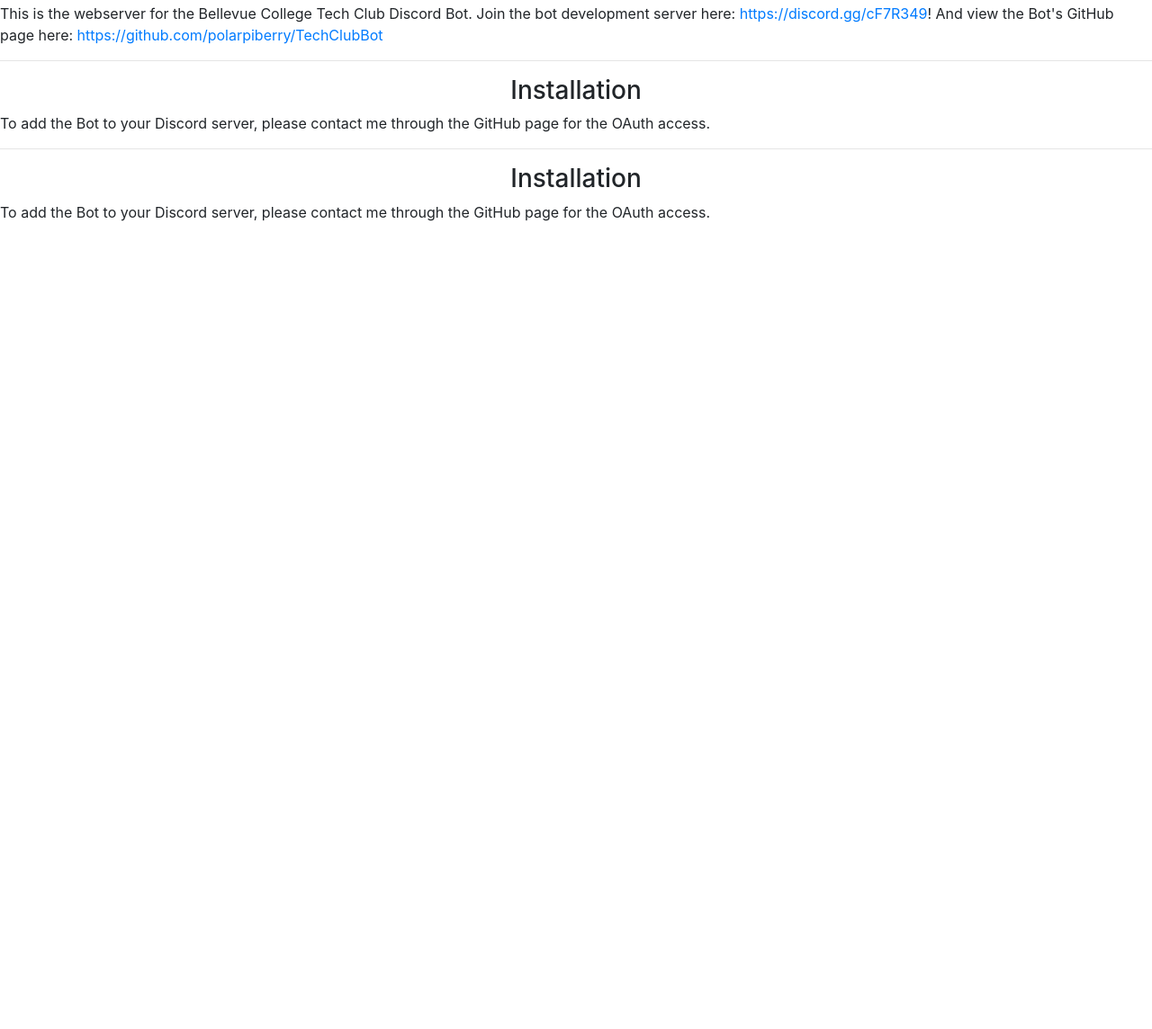
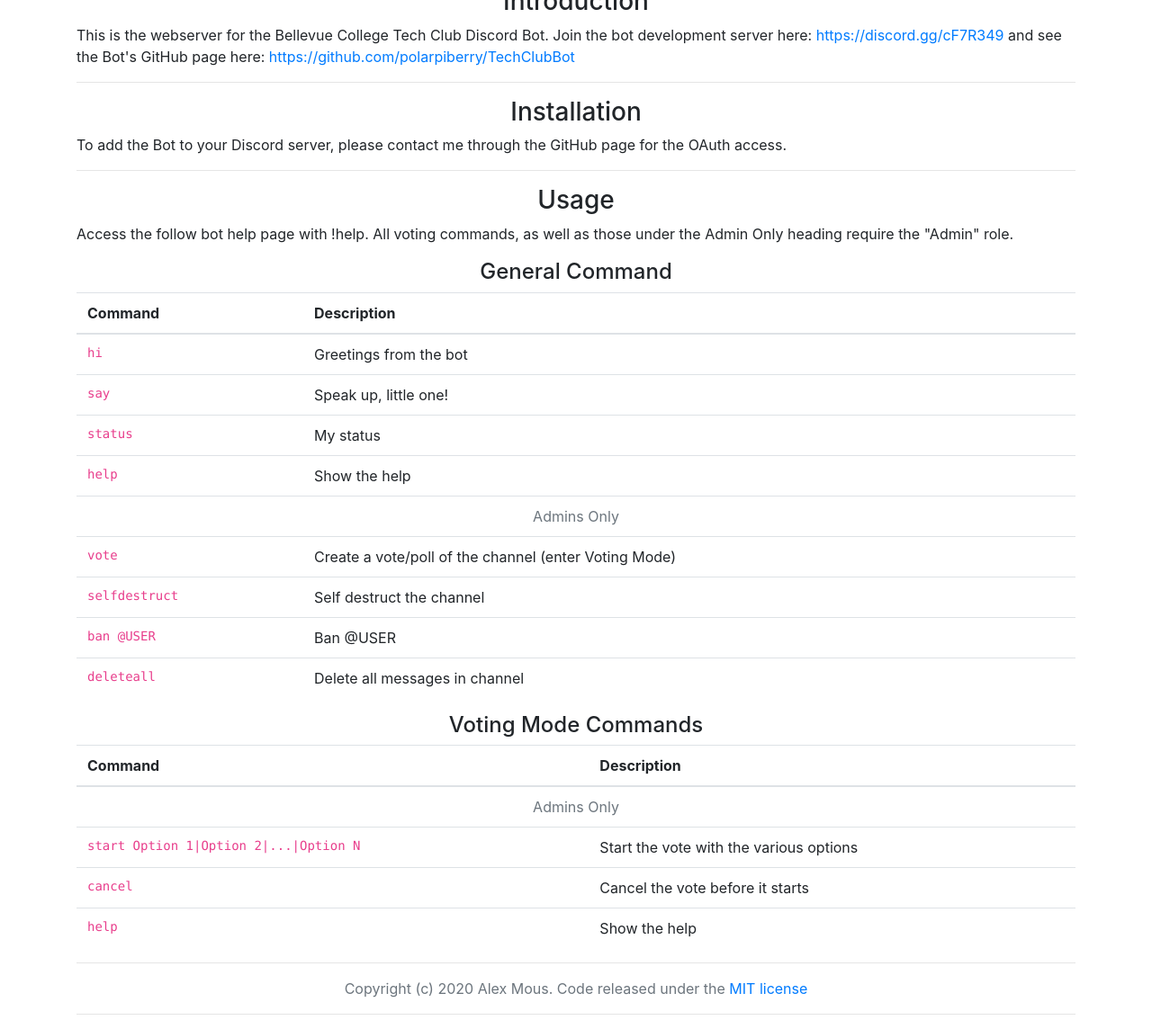
Before and after one commit to alex-mous/TechClubBot, a website: page index.html in a window 1280 px wide. Shown: the part 95-1239 px from the top of the page at 90% size. Before the commit the page ends 800 px from the top, so only its background shows below. Drawn offline with nearby package versions, Linux system fonts and the light colour scheme.

Commit message:
Add license

```diff
--- a/index.html
+++ b/index.html
@@ -4,13 +4,13 @@
         <link rel="stylesheet" href="https://stackpath.bootstrapcdn.com/bootstrap/4.5.2/css/bootstrap.min.css" integrity="sha384-JcKb8q3iqJ61gNV9KGb8thSsNjpSL0n8PARn9HuZOnIxN0hoP+VmmDGMN5t9UJ0Z" crossorigin="anonymous">
     </head>
     <body>
-        <div class="containter">
-            <h1 class="text-center">Welcome to the Tech Club Bot!</h1>
+        <div class="container">
+            <h1 class="text-center my-3">Welcome to the Tech Club Bot!</h1>
             <h3 class="text-center">
                 Introduction
             </h3>
             <p>
-                This is the webserver for the Bellevue College Tech Club Discord Bot. Join the bot development server here: <a href="https://discord.gg/cF7R349">https://discord.gg/cF7R349</a>! And view the Bot's GitHub page here: <a href="https://github.com/polarpiberry/TechClubBot">https://github.com/polarpiberry/TechClubBot</a>
+                This is the webserver for the Bellevue College Tech Club Discord Bot. Join the bot development server here: <a href="https://discord.gg/cF7R349">https://discord.gg/cF7R349</a> and see the Bot's GitHub page here: <a href="https://github.com/polarpiberry/TechClubBot">https://github.com/polarpiberry/TechClubBot</a>
             </p>
             <hr>
             <h3 class="text-center">
@@ -21,11 +21,166 @@
             </p>
             <hr>
             <h3 class="text-center">
-                Installation
+                Usage
             </h3>
             <p>
-                To add the Bot to your Discord server, please contact me through the GitHub page for the OAuth access.
+                Access the follow bot help page with !help. All voting commands, as well as those under the Admin Only heading require the "Admin" role.
+                <h4 class="text-center">General Command</h4>
+                <table class="table">
+                    <thead>
+                        <tr>
+                            <th>
+                                Command
+                            </th>
+                            <th>
+                                Description
+                            </th>
+                        </tr>
+                    </thead>
+                    <tbody>
+                        <tr>
+                            <td>
+                                <code>
+                                    hi
+                                </code>
+                            </td>
+                            <td>
+                                Greetings from the bot
+                            </td>
+                        </tr>
+                        <tr>
+                            <td>
+                                <code>
+                                    say
+                                </code>
+                            </td>
+                            <td>
+                                Speak up, little one!
+                            </td>
+                        </tr>
+                        <tr>
+                            <td>
+                                <code>
+                                    status
+                                </code>
+                            </td>
+                            <td>
+                                My status
+                            </td>
+                        </tr>
+                        <tr>
+                            <td>
+                                <code>
+                                    help
+                                </code>
+                            </td>
+                            <td>
+                                Show the help
+                            </td>
+                        </tr>
+                        <tr>
+                            <td colspan="2" class="text-center text-muted">
+                                Admins Only
+                            </td>
+                        </tr>
+                        <tr>
+                            <td>
+                                <code>
+                                    vote
+                                </code>
+                            </td>
+                            <td>
+                                Create a vote/poll of the channel (enter Voting Mode)
+                            </td>
+                        </tr>
+                        <tr>
+                            <td>
+                                <code>
+                                    selfdestruct
+                                </code>
+                            </td>
+                            <td>
+                                Self destruct the channel
+                            </td>
+                        </tr>
+                        <tr>
+                            <td>
+                                <code>
+                                    ban @USER
+                                </code>
+                            </td>
+                            <td>
+                                Ban @USER
+                            </td>
+                        </tr>
+                        <tr>
+                            <td>
+                                <code>
+                                    deleteall
+                                </code>
+                            </td>
+                            <td>
+                                Delete all messages in channel
+                            </td>
+                        </tr>
+                    </tbody>
+                </table>
+                <h4 class="text-center">Voting Mode Commands</h4>
+                <table class="table">
+                    <thead>
+                        <tr>
+                            <th>
+                                Command
+                            </th>
+                            <th>
+                                Description
+                            </th>
+                        </tr>
+                    </thead>
+                    <tbody>
+                        <tr>
+                            <td colspan="2" class="text-center text-muted">
+                                Admins Only
+                            </td>
+                        </tr>
+                        <tr>
+                            <td>
+                                <code>
+                                    start Option 1|Option 2|...|Option N
+                                </code>
+                            </td>
+                            <td>
+                                Start the vote with the various options
+                            </td>
+                        </tr>
+                        <tr>
+                            <td>
+                                <code>
+                                    cancel
+                                </code>
+                            </td>
+                            <td>
+                                Cancel the vote before it starts
+                            </td>
+                        </tr>
+                        <tr>
+                            <td>
+                                <code>
+                                    help
+                                </code>
+                            </td>
+                            <td>
+                                Show the help
+                            </td>
+                        </tr>
+                    </tbody>
+                </table>
             </p>
+            <footer class="text-muted text-center">
+                <hr>
+                Copyright (c) 2020 Alex Mous. Code released under the <a href="https://opensource.org/licenses/MIT">MIT license</a>
+                <hr>
+            </footer>
         </div>
         <script src="https://code.jquery.com/jquery-3.5.1.slim.min.js" integrity="sha384-DfXdz2htPH0lsSSs5nCTpuj/zy4C+OGpamoFVy38MVBnE+IbbVYUew+OrCXaRkfj" crossorigin="anonymous"></script>
         <script src="https://cdn.jsdelivr.net/npm/popper.js@1.16.1/dist/umd/popper.min.js" integrity="sha384-9/reFTGAW83EW2RDu2S0VKaIzap3H66lZH81PoYlFhbGU+6BZp6G7niu735Sk7lN" crossorigin="anonymous"></script>
--- a/index.js
+++ b/index.js
@@ -108,9 +108,9 @@
             msg.channel.send("Available commands:\n\
             `hi`\t\t\t\t\tGreetings from the bot\n\
             `say`\t\t\t\t\tSpeak up, little one!\n\
-            `status`\t\t\t\t\tI'm honored\n\
+            `status`\t\t\t\t\tMy status\n\
             `help`\t\t\t\t\tHelp me!\n\n\
-            **Moderators Only**\n\
+            **Admins Only**\n\
             `vote`\t\t\t\t\tCreate a vote/poll of the channel\n\
             `selfdestruct`\t\t\t\t\tSelf destruct the channel\n\
             `ban @USER`\t\t\t\t\tBan the user\n\
```
Also changed, not shown: 1 other file.
